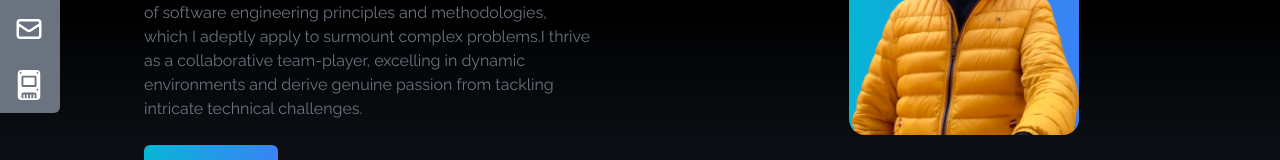
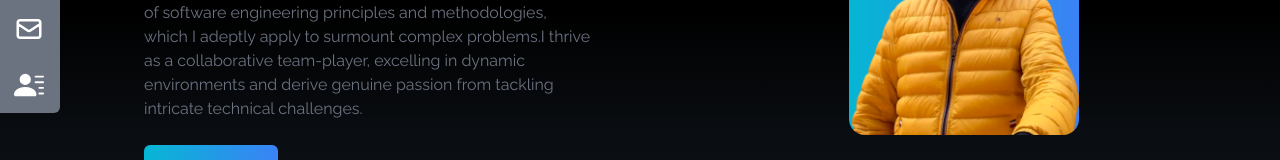
Before and after one commit to Nganga-A/myportfolio, a React (Create React App) app: page / in a window 1280 px wide. Shown: the part 391-551 px from the top of the page. Built offline with nearby package versions, Linux system fonts and the light colour scheme.

Commit message:
Removed unused imports and refactored code

```diff
--- a/src/components/SocialLinks.jsx
+++ b/src/components/SocialLinks.jsx
@@ -1,10 +1,10 @@
 import React from 'react'
 import {FaGithub, FaLinkedin} from 'react-icons/fa';
 import {HiOutlineMail } from 'react-icons/hi';
-import {BsDeviceSsdFill, BsFillPersonLinesFill} from 'react-icons/bs';
+import {BsFillPersonLinesFill} from 'react-icons/bs';
 
 const SocialLinks = () => {
-
+  // Array containing social links data
   const links = [
     {
       id:1,
@@ -41,23 +41,20 @@ const SocialLinks = () => {
       id:4,
       child: (
         <>
-        Resume <BsDeviceSsdFill size={30} />
+        Resume <BsFillPersonLinesFill size={30} />
         </>
       ),
       href: '/public/Abed_Nganga_Resume.pdf',
       style: 'rounded-br-md',
       download: true,
     },
-  ]
+  ];
 
   return (
-
     <div className='hidden lg:flex flex-col top-[35%] left-0 fixed'>
-
       <ul>
-
         {links.map(({id,child,href,style,download}) => (
-          <li key={id} className={'flex justify-between items-center w-40 h-14 px-4 ml-[-100px] hover:ml-[-10px] hover:rounded-md duration-300 bg-gray-500 ' + '' + style}>
+          <li key={id} className={'flex justify-between items-center w-40 h-14 px-4 ml-[-100px] hover:ml-[-10px] hover:rounded-md duration-300 bg-gray-500 ' + ' ' + style}>
           <a href={href} className='flex justify-between items-center w-full text-white'
             download={download}
             target="_blank"
@@ -66,8 +63,6 @@ const SocialLinks = () => {
           </a>
           </li>
         ))}
-
-
       </ul>
     </div>
   )
```
